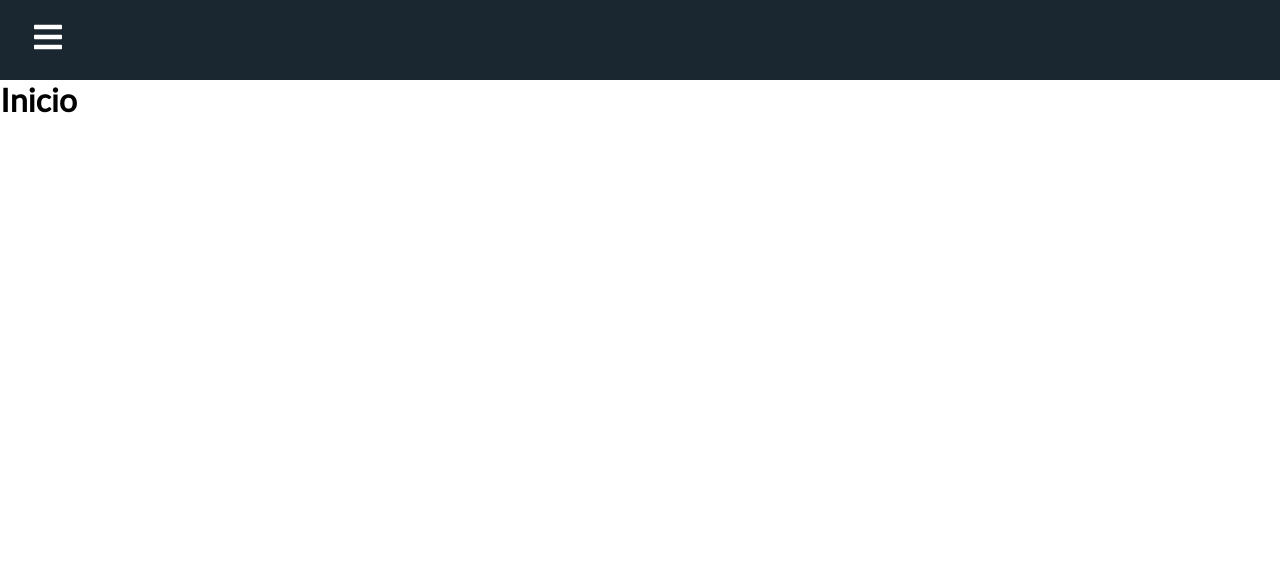
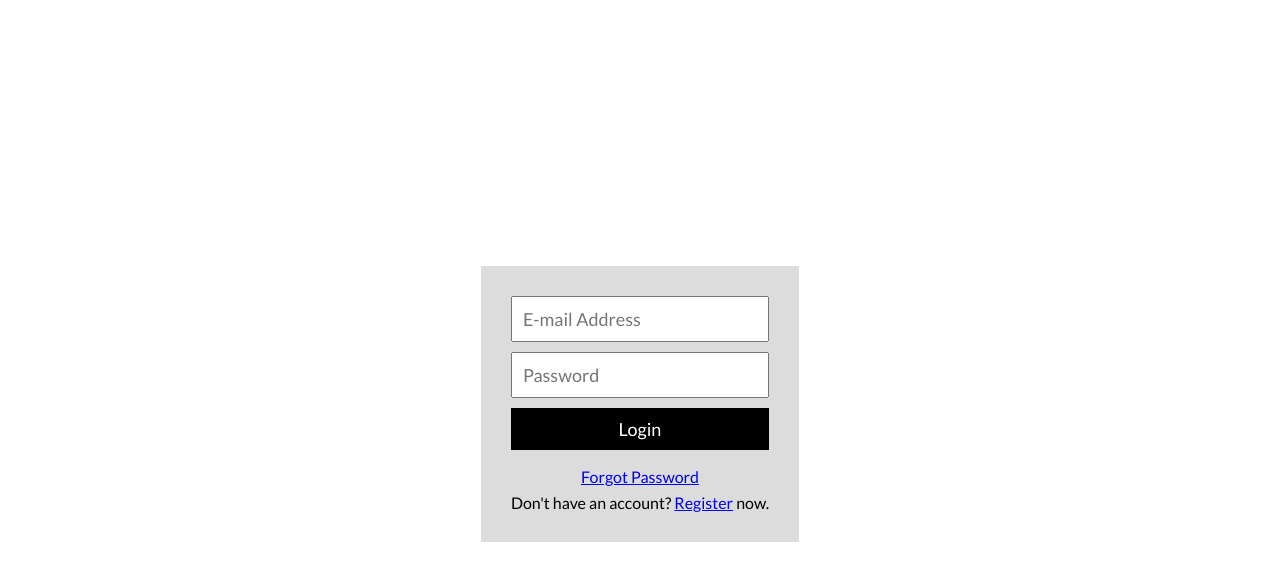
Before and after one commit to ldvsqz/atlas-gym-partner, a React (Vite) app: page / in a window 1280 px wide. Shown: the top 580 px of the page. Built offline with nearby package versions, Linux system fonts and the light colour scheme; no server answers.

Commit message:
Login added (logout pending)

```diff
--- /dev/null
+++ b/Firebase/authFunctions.js
@@ -0,0 +1,55 @@
+import { getAuth, signInWithEmailAndPassword, createUserWithEmailAndPassword, sendPasswordResetEmail, signOut} from "firebase/auth";
+import { query, getDocs, collection, where, addDoc } from "firebase/firestore"
+import {db} from "./firebase"
+import {app} from "./firebase"
+
+
+const logInWithEmailAndPassword = async (email, password) => {
+    try {
+        await signInWithEmailAndPassword(auth, email, password);
+    } catch (err) {
+        console.error(err);
+        alert(err.message);
+    }
+};
+
+const registerWithEmailAndPassword = async (name, email, password) => {
+    try {
+        const res = await createUserWithEmailAndPassword(auth, email, password);
+        const user = res.user;
+      await addDoc(collection(db, "users"), {
+        uid: user.uid,
+        name,
+        authProvider: "local",
+        email,
+    });
+} catch (err) {
+    console.error(err);
+    alert(err.message);
+}
+};
+
+const sendPasswordReset = async (email) => {
+    try {
+        await sendPasswordResetEmail(auth, email);
+        alert("Password reset link sent!");
+    } catch (err) {
+        console.error(err);
+        alert(err.message);
+    }
+};
+
+const logout = () => {
+    signOut(auth);
+};
+
+const auth = getAuth(app)
+
+export {
+    signInWithEmailAndPassword,
+    auth,
+    logInWithEmailAndPassword,
+    registerWithEmailAndPassword,
+    sendPasswordReset,
+    logout
+  };
--- a/Firebase/firebase.js
+++ b/Firebase/firebase.js
@@ -1,5 +1,5 @@
 import { initializeApp } from "firebase/app"
-import { getFirestore } from "firebase/firestore"
+import { getFirestore, query, getDocs, collection, where, addDoc } from "firebase/firestore"
 
 const firebaseConfig = {
   apiKey: "AIzaSyClgcMOlZg5OeL2Cjwg1s0zYaDMS8m1OZg",
@@ -16,3 +16,4 @@ const app = initializeApp(firebaseConfig)
 const db = getFirestore(app)
 
 export {db}
+export {app}
--- a/package.json
+++ b/package.json
@@ -12,6 +12,7 @@
     "firebase": "^9.18.0",
     "react": "^18.2.0",
     "react-dom": "^18.2.0",
+    "react-firebase-hooks": "^5.1.1",
     "react-icons": "^4.8.0",
     "react-router-dom": "^6.10.0"
   },
--- a/src/App.jsx
+++ b/src/App.jsx
@@ -1,7 +1,8 @@
 import './App.css'
 import Menu from "./Components/Menu/Menu";
 import { BrowserRouter as Router, Routes, Route } from "react-router-dom";
-import Home from "./Pages/Home";
+import Login from "./Pages/Login/Login";
+import Register from "./Pages/Register/Register";
 import Events from "./Pages/Events";
 import Clients from "./Pages/Clients";
 import Profile from "./Pages/Profile";
@@ -11,12 +12,13 @@ function App() {
   return (
     <>
     <Router>
-      <Menu/>
       <Routes>
-          <Route path='/' exact element={<Home/>} />
+          <Route path='/' exact element={<Login/>} />
+          <Route path='/register' element={<Register/>} />
           <Route path='/events' element={<Events/>} />
           <Route path='/clients' element={<Clients/>} />
           <Route path='/perfil:id' element={<Profile/>} />
+
       </Routes>
     </Router>
     </>
--- a/src/Pages/Home.jsx
+++ /dev/null
@@ -1,10 +0,0 @@
-import React from 'react';
-
-function Home() {
-
-  return (
-    <h1>Inicio</h1>
-  );
-}
-
-export default Home;
--- /dev/null
+++ b/src/Pages/Login/Login.css
@@ -0,0 +1,33 @@
+.login {
+    height: 100vh;
+    width: 100vw;
+    display: flex;
+    align-items: center;
+    justify-content: center;
+  }
+  .login__container {
+    display: flex;
+    flex-direction: column;
+    text-align: center;
+    background-color: #dcdcdc;
+    padding: 30px;
+  }
+  .login__textBox {
+    padding: 10px;
+    font-size: 18px;
+    margin-bottom: 10px;
+  }
+  .login__btn {
+    padding: 10px;
+    font-size: 18px;
+    margin-bottom: 10px;
+    border: none;
+    color: white;
+    background-color: black;
+  }
+  .login__google {
+    background-color: #4285f4;
+  }
+  .login div {
+    margin-top: 7px;
+  }
--- /dev/null
+++ b/src/Pages/Login/Login.jsx
@@ -0,0 +1,51 @@
+import React, { useEffect, useState } from "react";
+import { Link, useNavigate } from "react-router-dom";
+import { auth, signInWithEmailAndPassword } from "../../../Firebase/authFunctions";
+import { useAuthState } from "react-firebase-hooks/auth";
+import "./Login.css";
+function Login() {
+  const [email, setEmail] = useState("");
+  const [password, setPassword] = useState("");
+  const [user, loading, error] = useAuthState(auth);
+  const navigate = useNavigate();
+  useEffect(() => {
+    if (loading) {
+      // maybe trigger a loading screen
+      return;
+    }
+    if (user) navigate("/perfil:id");
+  }, [user, loading]);
+  return (
+    <div className="login">
+      <div className="login__container">
+        <input
+          type="text"
+          className="login__textBox"
+          value={email}
+          onChange={(e) => setEmail(e.target.value)}
+          placeholder="E-mail Address"
+        />
+        <input
+          type="password"
+          className="login__textBox"
+          value={password}
+          onChange={(e) => setPassword(e.target.value)}
+          placeholder="Password"
+        />
+        <button
+          className="login__btn"
+          onClick={() => signInWithEmailAndPassword(email, password)}
+        >
+          Login
+        </button>
+        <div>
+          <Link to="/reset">Forgot Password</Link>
+        </div>
+        <div>
+          Don't have an account? <Link to="/register">Register</Link> now.
+        </div>
+      </div>
+    </div>
+  );
+}
+export default Login;
--- a/src/Pages/Profile.jsx
+++ b/src/Pages/Profile.jsx
@@ -1,9 +1,13 @@
 import React from 'react';
+import Menu from '../Components/Menu/Menu';
 
 function Profile() {
 
   return (
-    <h1>Mi perfil</h1>
+    <div>
+      <Menu/>
+      <h1>Mi perfil</h1>
+    </div>
   );
 }
 
--- /dev/null
+++ b/src/Pages/Register/Register.css
@@ -0,0 +1,33 @@
+.register {
+    height: 100vh;
+    width: 100vw;
+    display: flex;
+    align-items: center;
+    justify-content: center;
+  }
+  .register__container {
+    display: flex;
+    flex-direction: column;
+    text-align: center;
+    background-color: #dcdcdc;
+    padding: 30px;
+  }
+  .register__textBox {
+    padding: 10px;
+    font-size: 18px;
+    margin-bottom: 10px;
+  }
+  .register__btn {
+    padding: 10px;
+    font-size: 18px;
+    margin-bottom: 10px;
+    border: none;
+    color: white;
+    background-color: black;
+  }
+  .register__google {
+    background-color: #4285f4;
+  }
+  .register div {
+    margin-top: 7px;
+  }
--- /dev/null
+++ b/src/Pages/Register/Register.jsx
@@ -0,0 +1,58 @@
+import React, { useEffect, useState } from "react";
+import { useAuthState } from "react-firebase-hooks/auth";
+import { Link, useNavigate } from "react-router-dom";
+import {
+  auth,
+  registerWithEmailAndPassword,
+} from "./../../../Firebase/authFunctions";
+import "./Register.css";
+function Register() {
+  const [email, setEmail] = useState("");
+  const [password, setPassword] = useState("");
+  const [name, setName] = useState("");
+  const [user, loading, error] = useAuthState(auth);
+  const navigate = useNavigate();
+  const register = () => {
+    if (!name) alert("Please enter name");
+    registerWithEmailAndPassword(name, email, password);
+  };
+  useEffect(() => {
+    if (loading) return;
+    if (user) console.log("Listo")
+    if (user) navigate("/perfil:id");
+  }, [user, loading]);
+  return (
+    <div className="register">
+      <div className="register__container">
+        <input
+          type="text"
+          className="register__textBox"
+          value={name}
+          onChange={(e) => setName(e.target.value)}
+          placeholder="Full Name"
+        />
+        <input
+          type="text"
+          className="register__textBox"
+          value={email}
+          onChange={(e) => setEmail(e.target.value)}
+          placeholder="E-mail Address"
+        />
+        <input
+          type="password"
+          className="register__textBox"
+          value={password}
+          onChange={(e) => setPassword(e.target.value)}
+          placeholder="Password"
+        />
+        <button className="register__btn" onClick={register}>
+          Register
+        </button>
+        <div>
+          Already have an account? <Link to="/">Login</Link> now.
+        </div>
+      </div>
+    </div>
+  );
+}
+export default Register;
```
Also changed, not shown: 1 other file (tests, documents, lock files or other folders).
